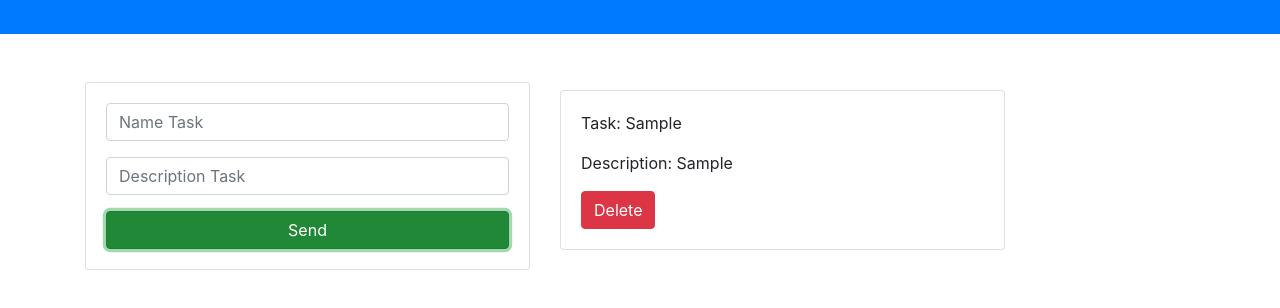
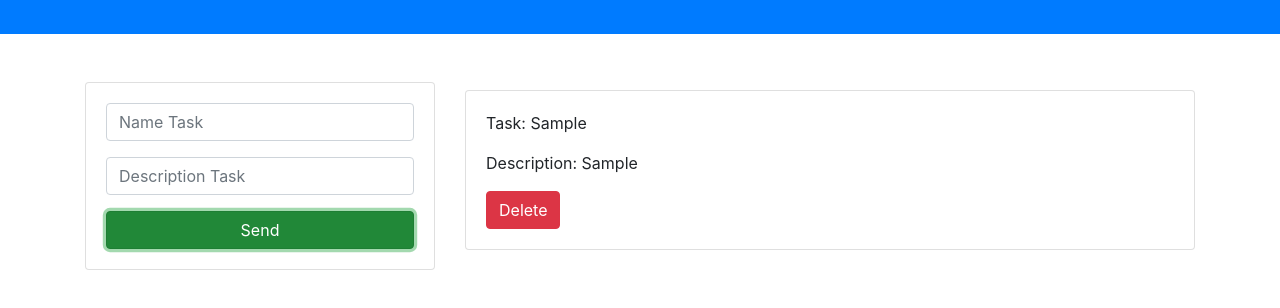
Before and after one commit to 654642312/TasksApp, a plain HTML site: page index.html in a window 1280 px wide. Both pictures are taken after typing "Sample", "Sample" into the empty fields and a click on the button "Send". Shown: the part 118-426 px from the top of the page. Drawn offline with nearby package versions, Linux system fonts and the light colour scheme.

Commit message:
ajustes en las columnas de bootstrap y mejora a la validacion de que no halla solo espacios en blanco en las tareas

```diff
--- a/index.html
+++ b/index.html
@@ -13,7 +13,7 @@
     <div id="banner" class="bg-primary p-5 text-center"></div>
     <div class="container">
         <div class="row mt-5">
-            <div class="col-md-5">
+            <div class="col-md-4">
                 <div class="card">
                     <form id="Form" class="card-body">
                         <div class="form-group">
@@ -29,7 +29,7 @@
                 </div>
                 <div id="message"></div>
             </div>
-            <div id="Tasks" class="col-md-5 mt-2"></div>
+            <div id="Tasks" class="col-md-8 mt-2"></div>
         </div>
     <div/>
 
--- a/js/validationForm.js
+++ b/js/validationForm.js
@@ -6,11 +6,9 @@ const validationForm = e => {
     name = data.get('name');
     description = data.get('description');
 
-    if(/\s/.test(name) && /\s/.test(description)){
-
+    if(/^\s*$/.test(name) && /^\s*$/.test(description)){
         messageError();
-
     }else{
-        showTasksData()
+        showTasksData();
     }
 }
```
